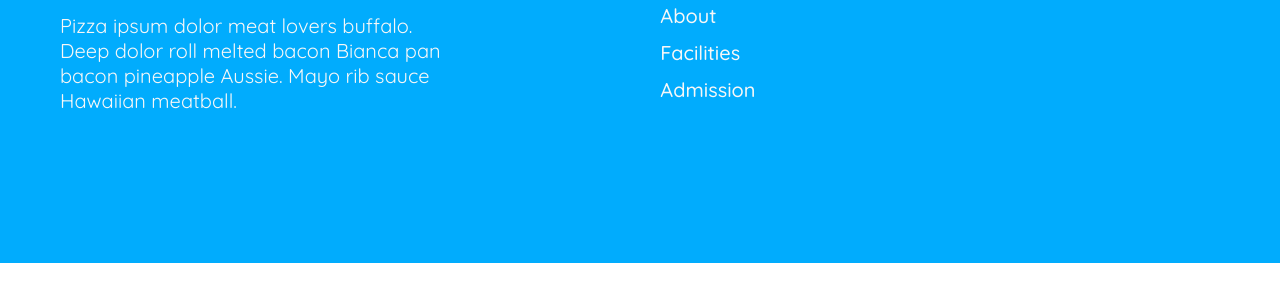
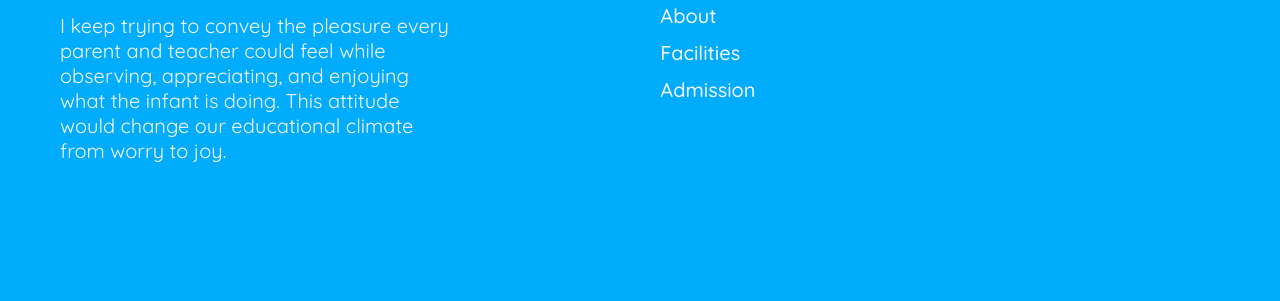
Before and after one commit to Mashruf-Ahmed55/assessment-02, a plain HTML site: page index.html in a window 1280 px wide. Shown: the part 2831-3132 px from the top of the page. Before the commit the page ends 3094 px from the top, so only its background shows below. Drawn offline with nearby package versions, Linux system fonts and the light colour scheme.

Commit message:
Final Commit

```diff
--- a/index.html
+++ b/index.html
@@ -177,9 +177,10 @@
               <span>Kids Education</span>
             </div>
             <p>
-              Pizza ipsum dolor meat lovers buffalo. Deep dolor roll melted
-              bacon Bianca pan bacon pineapple Aussie. Mayo rib sauce Hawaiian
-              meatball.
+              I keep trying to convey the pleasure every parent and teacher
+              could feel while observing, appreciating, and enjoying what the
+              infant is doing. This attitude would change our educational
+              climate from worry to joy.
             </p>
           </div>
           <!-- Footer About Links -->
```
